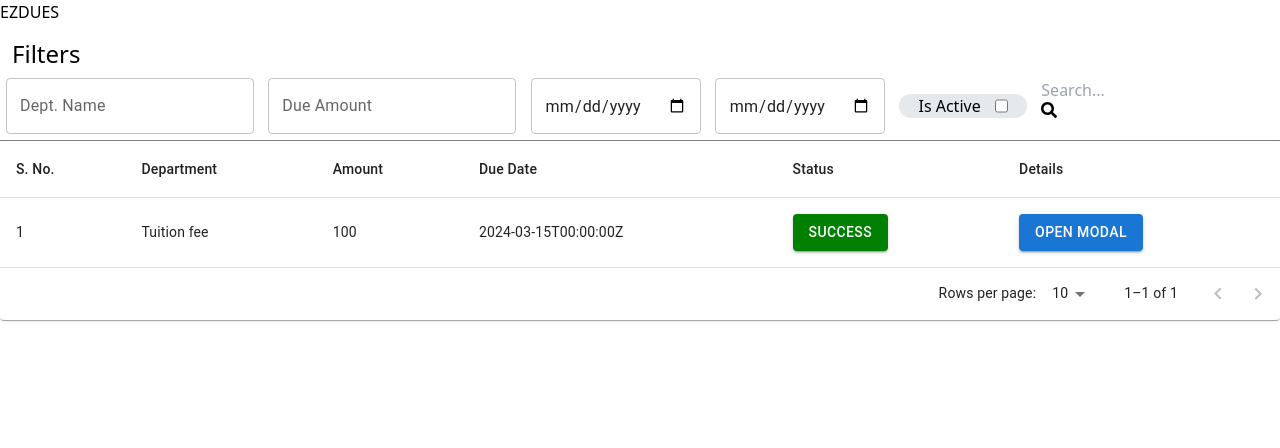
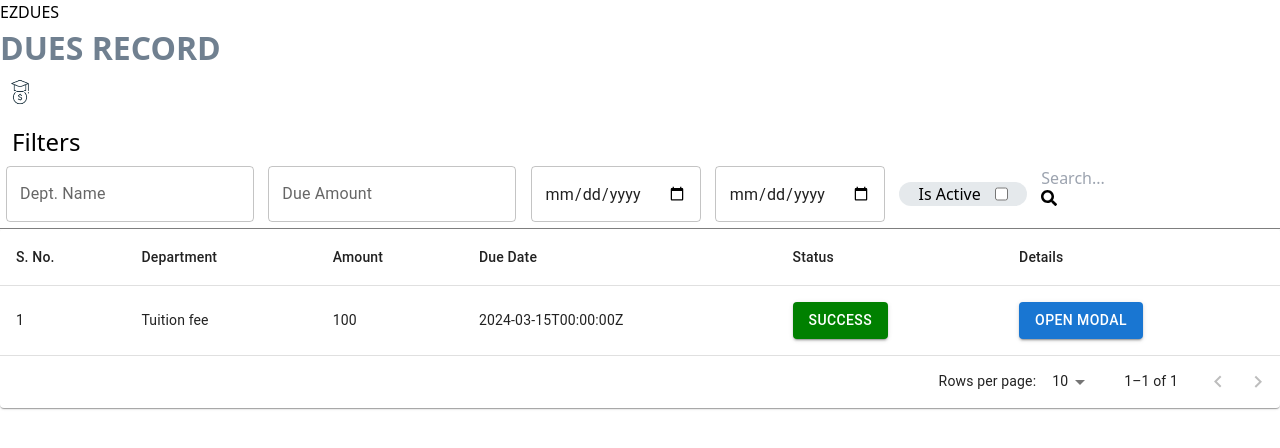
Before and after one commit to asima2006/No-Dues-Frontend, a React (Vite) app in the folder No-Dues Frontend/: page /stud-dues in a window 1280 px wide. Shown: the top 448 px of the page. Built offline with nearby package versions, Linux system fonts and the light colour scheme.

Commit message:
fixing navbar

```diff
--- a/No-Dues Frontend/src/components/Nav.jsx
+++ b/No-Dues Frontend/src/components/Nav.jsx
@@ -1,9 +1,11 @@
 import React from 'react'
-import {FaSearch} from 'react-icons/fa'
+import { FaSearch } from 'react-icons/fa'
 import { Link } from 'react-router-dom'
 import Role from '../pages/Filters/Role'
+import { Avatar } from '@mui/material'
+import logo from '/logo1.jpg'
 
-const Header = () => {
+const Header = ({ label }) => {
     return (
         <header className='bg-slate-200 shadow-md'>
             <div className='flex justify-between items-center max-w-7xl mx-auto p-2'>
@@ -13,6 +15,16 @@ const Header = () => {
                         <span className='text-slate-700'>DUES</span>
                     </h1>
                 </Link>
+                <div style={{
+                    fontSize: 'xx-large',
+                    fontWeight: 600,
+                    color: 'slategray'
+                }}>
+                    {label}
+                </div>
+                <div>
+                    <Avatar alt="Remy Sharp" src={logo} />
+                </div>
             </div>
         </header>
     )
```
